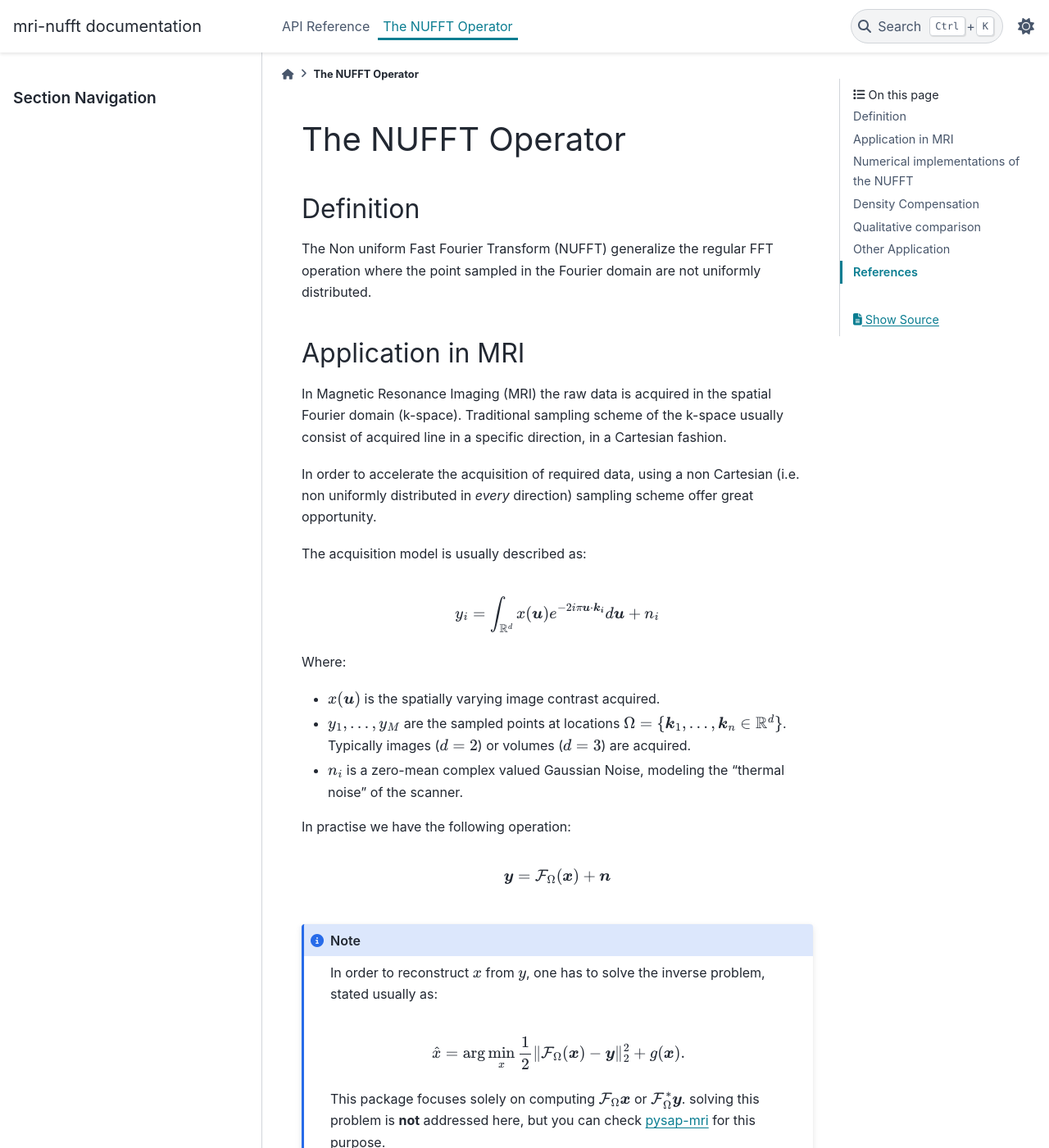
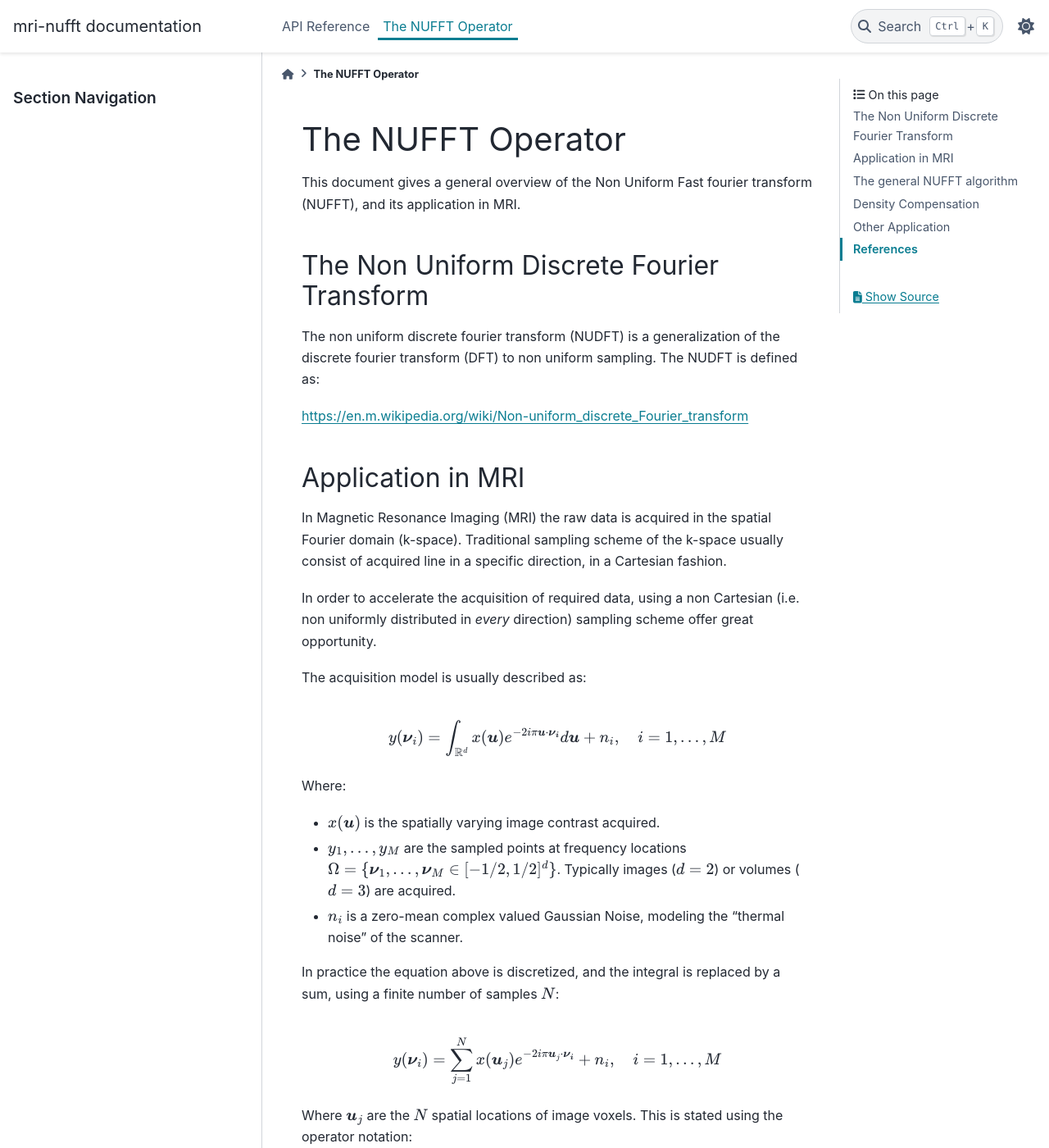
Before and after one commit to mind-inria/mri-nufft, a Sphinx documentation site: the page built from docs/nufft.rst, in a window 1280 px wide and 1400 px high. Shown: the whole window at 82% size. Built offline with Sphinx 7.4.7 and the PyData theme 0.15.4, drawn with Linux system fonts in a browser that asks for light colours; pages that are not in the unit, such as notebooks, are missing from menus; some of the changed text lies outside the part shown.

Commit message:
doc: improve definitions.

```diff
--- a/docs/nufft.rst
+++ b/docs/nufft.rst
@@ -1,10 +1,17 @@
 The NUFFT Operator
 ==================
 
-Definition
-----------
+This document gives a general overview of the Non Uniform Fast fourier transform (NUFFT), and its application in MRI.
 
-The Non uniform Fast Fourier Transform (NUFFT) generalize the regular FFT operation where the point sampled in the Fourier domain are not uniformly distributed.
+
+The Non Uniform Discrete Fourier Transform
+------------------------------------------
+
+The non uniform discrete fourier transform (NUDFT) is a generalization of the discrete fourier transform (DFT) to non uniform sampling. The NUDFT is defined as:
+
+
+
+https://en.m.wikipedia.org/wiki/Non-uniform_discrete_Fourier_transform
 
 Application in MRI
 ------------------
@@ -17,31 +24,38 @@ In order to accelerate the acquisition of required data, using a non Cartesian (
 The acquisition model is usually described as:
 
 .. math::
-   y_i = \int_{\mathbb{R}^d} x(\boldsymbol{u}) e^{-2i\pi \boldsymbol{u} \cdot \boldsymbol{k_i}} d\boldsymbol{u} + n_i
+   y(\boldsymbol{\nu}_i) = \int_{\mathbb{R}^d} x(\boldsymbol{u}) e^{-2i\pi \boldsymbol{u} \cdot \boldsymbol{\nu_i}} d\boldsymbol{u} + n_i, \quad i=1,\dots,M
 
 Where:
 
 - :math:`x(\boldsymbol{u})` is the spatially varying image contrast acquired.
-- :math:`y_1, \dots, y_M` are the sampled points at locations :math:`\Omega=\lbrace \boldsymbol{k}_1, \dots, \boldsymbol{k}_n \in \mathbb{R}^d\rbrace`.
+- :math:`y_1, \dots, y_M` are the sampled points at frequency locations :math:`\Omega=\lbrace \boldsymbol{\nu}_1, \dots, \boldsymbol{\nu}_M \in [-1/2, 1/2]^d\rbrace`.
   Typically images (:math:`d=2`) or volumes (:math:`d=3`) are acquired.
 - :math:`n_i` is a zero-mean complex valued Gaussian Noise, modeling the "thermal noise" of the scanner.
 
 
-In practise we have the following operation:
+In practice the equation above is discretized, and the integral is replaced by a sum, using a finite number of samples :math:`N`:
 
 .. math::
+    y(\boldsymbol{\nu}_i) = \sum_{j=1}^N x(\boldsymbol{u}_j) e^{-2i\pi\boldsymbol{u}_j\cdot\boldsymbol{\nu_i}} + n_i, \quad i=1,\dots,M
 
-   \boldsymbol{y} = \mathcal{F}_\Omega (\boldsymbol{x}) + \boldsymbol{n}
+Where :math:`\boldsymbol{u}_j` are the :math:`N` spatial locations of image voxels.
+This is stated using the operator notation:
+
+.. math::
+    \boldsymbol{y} = \mathcal{F}_\Omega (\boldsymbol{x}) + \boldsymbol{n}
+
+As the sampling locations :math:`\Omega` are non uniform and the image locations :math:`\boldsymbol{u}_j` are uniform, :math:`\mathcal{F}_\Omega` is a NUDFT operator, and the equation above describe a type II NUDFT.
 
 
-.. note::
+.. attention::
 
-   In order to reconstruct :math:`x` from :math:`y`, one has to solve the inverse problem, stated usually as:
+   In order to reconstruct :math:`x` from :math:`y`, one has to solve the *inverse problem*, stated usually as
 
    .. math::
       \hat{x} = \arg\min_x \frac{1}{2} \|\mathcal{F}_\Omega(\boldsymbol{x}) - \boldsymbol{y}\|_2^2 + g(\boldsymbol{x}).
 
-   This package focuses solely on computing :math:`\mathcal{F}_\Omega\boldsymbol{x}` or :math:`\mathcal{F}_\Omega^*\boldsymbol{y}`.
+   This package focuses solely on computing :math:`\mathcal{F}_\Omega\boldsymbol{x}` or :math:`\mathcal{F}_\Omega^**\boldsymbol{y}`.
    solving this problem is **not** addressed here, but you can check `pysap-mri <https://github.com/CEA-COSMIC/pysap-mri>`_ for this purpose.
 
 Extension of the Acquisition model
@@ -51,22 +65,43 @@ The MRI Acquisition model can be extended in two main way. First by taking into
 Parallel Imaging Model
 """"""""""""""""""""""
 
+In MRI the acquired signal can be received by multiple antenna ("coils"). Each coils possess a specific sensitivity profile (each sees the object differently due to their physical layout).
+
+The Acquisition model for parallel imaging with :math:`L` coils  is:
+
+.. math::
+
+   y_{i,\ell} = \int_{\mathbb{R}^d} S_\ell(\boldsymbol{u})x(\boldsymbol{u}) e^{-2i\pi \boldsymbol{u} \cdot \boldsymbol{k_i}} d\boldsymbol{u} + n_{i,\ell}
+
+Or using the operator notation:
+
+.. math::
+
+   \tilde{\boldsymbol{y}} = \begin{bmatrix}
+    \mathcal{F}_\Omega S_1 \\
+    \vdots  \\
+    \mathcal{F}_\Omega S_L \\
+    \end{bmatrix}
+    \boldsymbol{x} + \boldsymbol{n}_\ell  = \mathcal{F}_\Omega S \otimes \boldsymbol{x} + \tilde{\boldsymbol{n}}
+
+Where :math:`S_1, \dots, S_L` are the sensitivity maps of each coils. Such sensitivity maps can be acquired separetely by acquiring low frequency of the kspace, or estimated from the data.
+
+..
+    TODO Add ref to SENSE and CG-Sense
+
 Off-Resonance Correction Model
 """"""""""""""""""""""""""""""
 
+..
+    See ref in Guillaume Daval-Frerot Thesis
 
 
-Numerical implementations of the NUFFT
---------------------------------------
+The general NUFFT algorithm
+---------------------------
 
 
 Density Compensation
 --------------------
-
-Qualitative comparison
-----------------------
-
-See the future benchmark.
 
 
 
```
